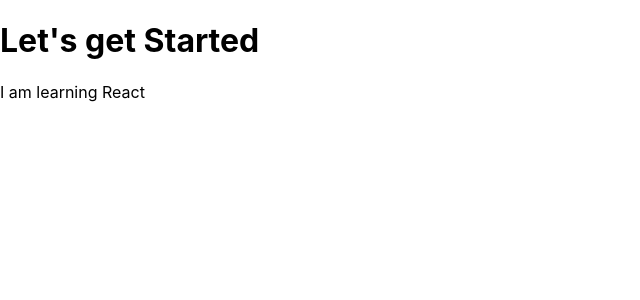
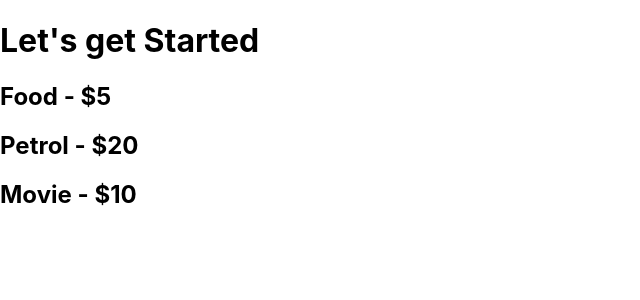
Before and after one commit to caffine-Overflow/project-one, a React (Create React App) app: page / in a window 1280 px wide. Shown: the top 300 px of the page, without its empty margins (0-640 px from the left). Built offline with nearby package versions, Linux system fonts and the light colour scheme.

Commit message:
import custom component tp parent component

```diff
--- a/src/App.js
+++ b/src/App.js
@@ -1,10 +1,10 @@
-
+import ExpenseItem from "./component/ExpenseItem";
 
 function App() {
   return (
    <div>
     <h1>Let's get Started</h1>
-    <p>I am learning React</p>
+    <ExpenseItem></ExpenseItem>
    </div>
   );
 }
```
